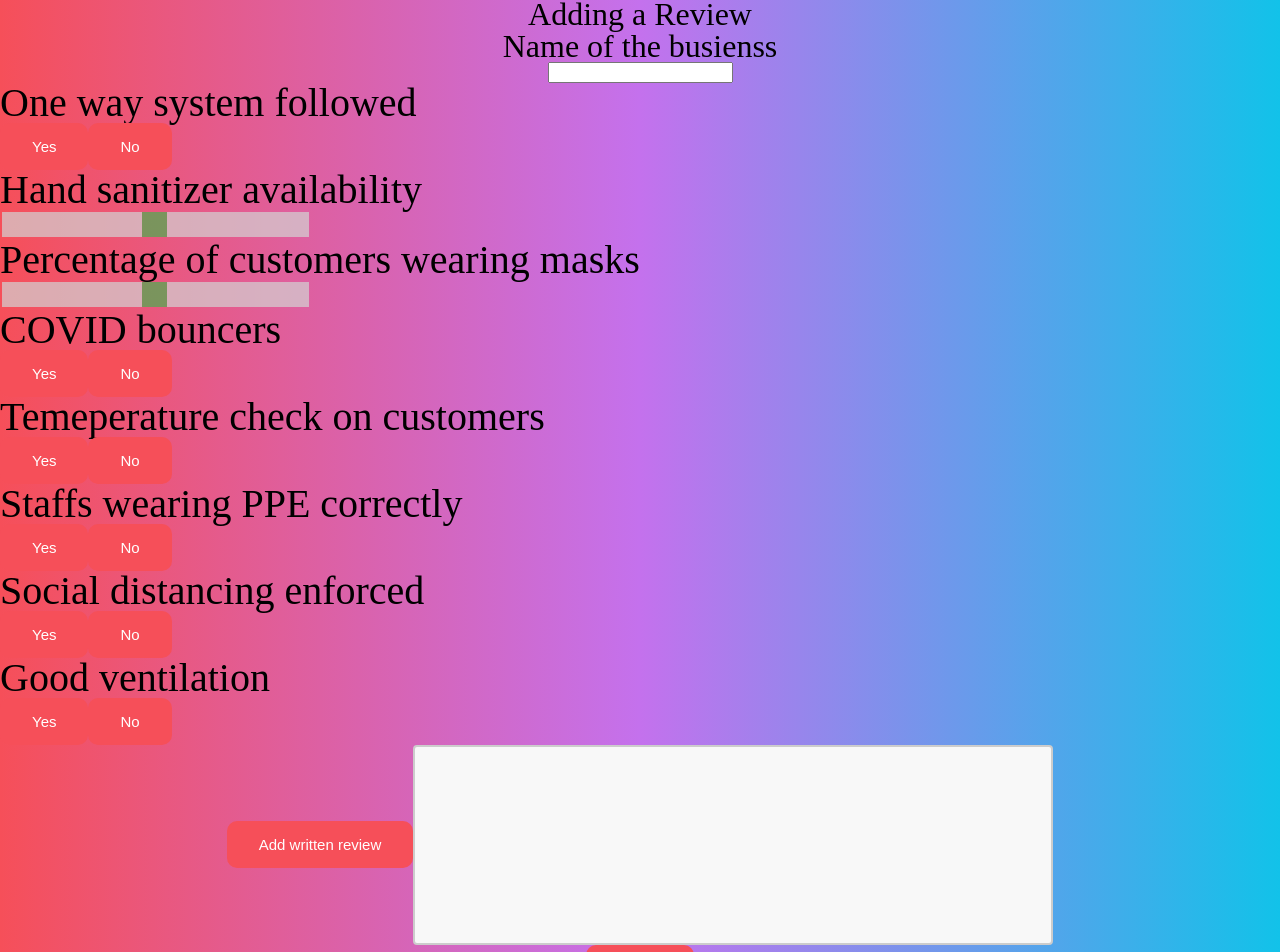
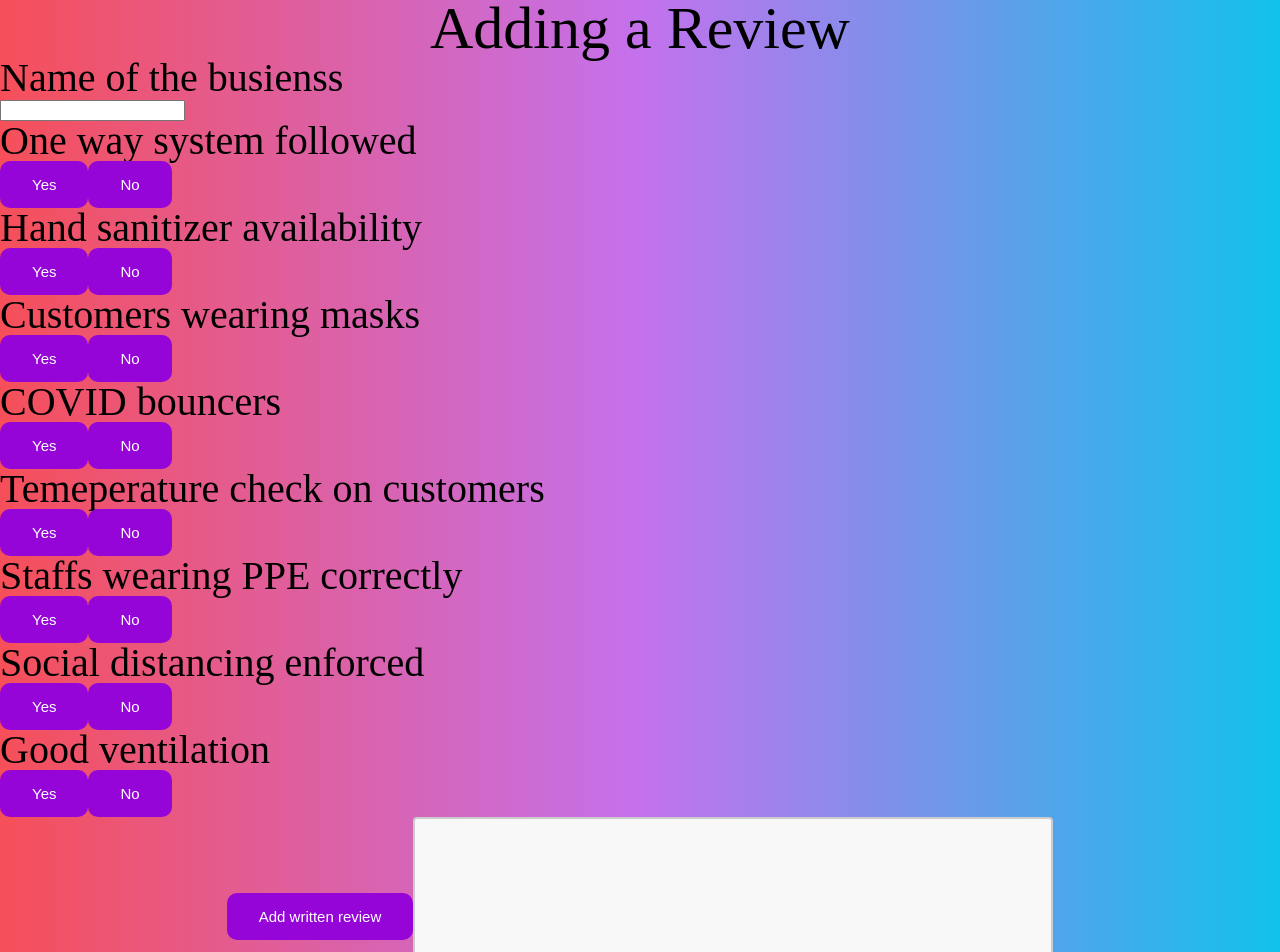
Before and after one commit to kohtzk/pandemic-review-site, a React (Create React App) app in the folder implementation/frontend/: page /add-review in a window 1280 px wide. Shown: the part 38-990 px from the top of the page. Built offline with nearby package versions, Linux system fonts and the light colour scheme.

Commit message:
Changed add review page

```diff
--- a/implementation/frontend/src/components/ReviewLayout.js
+++ b/implementation/frontend/src/components/ReviewLayout.js
@@ -1,56 +1,154 @@
-import React, { useState } from "react";
+import React from "react";
+import { addReview } from "../services/addReview";
+import { getBusiness } from "../services/getBusiness";
+import loginService from "../services/login";
 import "../pages/ReviewLayout.css";
 
 class ReviewLayout extends React.Component{
   constructor() {
     super();
     this.state = {
+      businessName: null,
       businessID: null,
-      oneway_System: null,
-      hand_Sanitizer: null,
-      wear_Masks: null,
-      covid_Bouncers: null,
-      temperature_Check: null,
-      staff_PPE: null,
-      social_Distancing: null,
-      ventilation: null,
+      oneway:1,
+      sanitizer: 1,
+      mask_usage: 1,
+      bouncers: 1,
+      temperature_checking: 1,
+      staff_ppe: 1,
+      social_distancing: 1,
+      ventilation: 1,
+      description: 1,
     };
+
+    this.setBusinessName = this.setBusinessName.bind(this);
+    this.setOneWaySystem0 = this.setOneWaySystem0.bind(this);
+    this.setOneWaySystem1 = this.setOneWaySystem1.bind(this);
+    this.setHandSanitizer0 = this.setHandSanitizer0.bind(this);
+    this.setHandSanitizer1 = this.setHandSanitizer1.bind(this);
+    this.setMaskUsage0 = this.setMaskUsage0.bind(this);
+    this.setMaskUsage1 = this.setMaskUsage1.bind(this);
+    this.setBouncers0 = this.setBouncers0.bind(this);
+    this.setBouncers1 = this.setBouncers1.bind(this);
+    this.setTemperatureChecking0 = this.setTemperatureChecking0.bind(this);
+    this.setTemperatureChecking1 = this.setTemperatureChecking1.bind(this);
+    this.setStaffPPE0 = this.setStaffPPE0.bind(this);
+    this.setStaffPPE1 = this.setStaffPPE1.bind(this);
+    this.setSocialDistancing0 = this.setSocialDistancing0.bind(this);
+    this.setSocialDistancing1 = this.setSocialDistancing1.bind(this);
+    this.setVentilation0 = this.setVentilation0.bind(this);
+    this.setVentilation1 = this.setVentilation1.bind(this);
+    this.setDescription = this.setDescription.bind(this);
+  }
+
+  setBusinessName(e){
+    this.setState({businessName:e.target.value});
   }
 
   setOneWaySystem0(){
-    this.state.oneway_System = 0;
-    console.log("Oneway System:", this.state.oneway_System);
+    this.setState({oneway: 0});
+    console.log("Oneway System:", this.state.oneway);
   }
 
   setOneWaySystem1(){
-    this.state.oneway_System = 1;
-    console.log("Oneway System:", this.state.oneway_System);
+    this.setState({oneway: 1});
+    console.log("Oneway System:", this.state.oneway);
+  }
+
+  setHandSanitizer0(){
+    this.setState({sanitizer:0});
+  }
+
+  setHandSanitizer1(){
+    this.setState({sanitizer:1});
+  }
+
+  setMaskUsage0(){
+    this.setState({mask_usage:0});
+  }
+
+  setMaskUsage1(){
+    this.setState({mask_usage:1});
+  }
+
+  setBouncers0(){
+    this.setState({bouncers:0});
+  }
+
+  setBouncers1(){
+    this.setState({bouncers:1});
+  }
+
+  setTemperatureChecking0(){
+    this.setState({temperature_checking:0});
+  }
+
+  setTemperatureChecking1(){
+    this.setState({temperature_checking:1});
+  }
+
+  setStaffPPE0(){
+    this.setState({staff_ppe:0});
+  }
+
+  setStaffPPE1(){
+    this.setState({staff_ppe:1});
+  }
+
+  setSocialDistancing0(){
+    this.setState({social_distancing:0});
+  }
+
+  setSocialDistancing1(){
+    this.setState({social_distancing:1});
+  }
+
+  setVentilation0(){
+    this.setState({ventilation:0});
+  }
+
+  setVentilation1(){
+    this.setState({ventilation:1});
+  }
+
+  setDescription(e){
+    this.setState({description:e.target.value});
+  }
+
+  sendToDatabase =  async () => {
+    await addReview({business_id:3, user_id:loginService.token, text:this.state.description, scores:{oneway:this.state.oneway, sanitizer:this.state.sanitizer, mask_usage:this.state.mask_usage, bouncers:this.state.bouncers, temperature_checking:this.state.temperature_checking, staff_ppe:this.state.staff_ppe, social_distancing:this.state.social_distancing, ventilation:this.state.ventilation}})
+    .then((response) => {
+      if (response.message !== 'success') {
+        alert("Add review Fail");
+    }
+    else if (response.message === 'success'){
+        console.log("Add review Success")
+    }
+    });
   }
 
   render(){
     return (
       <div className="Font">
         <div>
-          <h1>Adding a Review</h1>
+          <h1 className="ReviewLayoutHeading">Adding a Review</h1>
         </div>
-        <div>
+        <div  className="busienssNameSection">
           <h1>Name of the busienss</h1>
-          <input type="text" />
+          <input type="text" onChange={this.setBusinessName}/>
         </div>
         <div className="informationDescription">
           <h1>{this.props.review.oneWaySystem}</h1>
-          <button className = "addReviewButton" onClick={this.setOneWaySystem0} >Yes</button>
+          <button className = "addReviewButton" onClick={this.setOneWaySystem1} >Yes</button>
           <button className = "addReviewButton" onClick={this.setOneWaySystem0} >No</button>
 
           <h1>{this.props.review.handSanitizer}</h1>
-          <div className="slidecontainer">
-            <input type="range" min="1" max="100" value="50" className="slider"/>
-          </div>
+          <button className = "addReviewButton">Yes</button>
+          <button className = "addReviewButton">No</button>
 
           <h1>{this.props.review.wearMasks}</h1>
-          <div className="slidecontainer">
-            <input type="range" min="1" max="100" value="50" className="slider"/>
-          </div>
+          <button className = "addReviewButton">Yes</button>
+          <button className = "addReviewButton">No</button>
 
           <h1>{this.props.review.bouncers}</h1>
           <button className = "addReviewButton">Yes</button>
@@ -74,10 +172,10 @@ class ReviewLayout extends React.Component{
         </div>
         <div>
           <button className="reviewButton">Add written review</button>
-          <input className="reviewText" type="text" />
+          <input className="reviewText" type="text" onChange={this.setDescription}/>
         </div>
         <div>
-          <button className="submitButton">submit</button>
+          <button className="submitButton" onClick={this.sendToDatabase}>submit</button>
         </div>
       </div>
     );
--- a/implementation/frontend/src/components/review.js
+++ b/implementation/frontend/src/components/review.js
@@ -1,11 +1,9 @@
-import React from "react";
-
 const reviewData = [
     {
         id: 0,
         oneWaySystem: "One way system followed",
         handSanitizer: "Hand sanitizer availability",
-        wearMasks: "Percentage of customers wearing masks",
+        wearMasks: "Customers wearing masks",
         bouncers: "COVID bouncers",
         temperatureCheck: "Temeperature check on customers",
         staffPPE: "Staffs wearing PPE correctly",
--- a/implementation/frontend/src/pages/BusinessProperty.css
+++ b/implementation/frontend/src/pages/BusinessProperty.css
@@ -15,29 +15,33 @@
 .PublicBusinessInformation {
   position: relative;
   font-family: "Times New Roman", Times, serif;
-  font-size: 20px;
+  font-size: 23px;
   border: 3px solid;
-  width: 50%;
+  width: 40%;
   margin: auto;
   background: #ffffff;
   box-shadow: 0px 10px 80px rgba(34, 35, 58, 0.5);
   padding: 40px 55px 45px 55px;
   border-radius: 15px;
   transition: all 0.3s;
+  left: 570px;
+  bottom: 200px;
 }
 
 .DisplayBusinessAverageRating {
   position: relative;
-  font-size: 20px;
+  font-size: 18px;
   font-family: "Times New Roman", Times, serif;
   border: 3px solid;
-  width: 50%;
+  width: 55%;
   margin: auto;
   background: #ffffff;
   box-shadow: 0px 10px 80px rgba(34, 35, 58, 0.5);
   padding: 40px 55px 45px 55px;
   border-radius: 15px;
   transition: all 0.3s;
+  right: 428px;
+  top: 100px;
 }
 
 .name {
--- a/implementation/frontend/src/pages/ReviewLayout.css
+++ b/implementation/frontend/src/pages/ReviewLayout.css
@@ -1,5 +1,14 @@
 .Font {
   font-family: "Times New Roman", Times, serif;
+}
+
+.ReviewLayoutHeading {
+  font-size: 60px;
+}
+
+.busienssNameSection {
+  font-size: 20px;
+  text-align: left;
 }
 
 .businessReviewName {
@@ -16,7 +25,7 @@
 }
 
 .addReviewButton {
-  background-color: #f64f59;
+  background-color: #9505d8;
   transition-duration: 1s;
   border: none;
   border-radius: 10px;
@@ -32,7 +41,7 @@
 }
 
 .reviewButton {
-  background-color: #f64f59;
+  background-color: #9505d8;
   transition-duration: 1s;
   border: none;
   border-radius: 10px;
@@ -69,8 +78,8 @@
   background: #d3d3d3;
   outline: none;
   opacity: 0.7;
-  -webkit-transition: .2s;
-  transition: opacity .2s;
+  -webkit-transition: 0.2s;
+  transition: opacity 0.2s;
 }
 
 .slider:hover {
@@ -82,19 +91,19 @@
   appearance: none;
   width: 25px;
   height: 25px;
-  background: #4CAF50;
+  background: #4caf50;
   cursor: pointer;
 }
 
 .slider::-moz-range-thumb {
   width: 25px;
   height: 25px;
-  background: #4CAF50;
+  background: #4caf50;
   cursor: pointer;
 }
 
 .submitButton {
-  background-color: #f64f59;
+  background-color: #9505d8;
   transition-duration: 1s;
   border: none;
   border-radius: 10px;
--- /dev/null
+++ b/implementation/frontend/src/services/addReview.js
@@ -0,0 +1,10 @@
+export async function addReview(details) {
+    console.log(details);
+    return fetch("http://localhost:3000/addreview", {
+        method: "POST",
+        headers: {
+            "Content-Type": "application/json",
+        },
+        body: JSON.stringify(details),
+    }).then((data) => data.json());
+}
```
Also changed, not shown: 1 other file (tests, documents, lock files or other folders).
